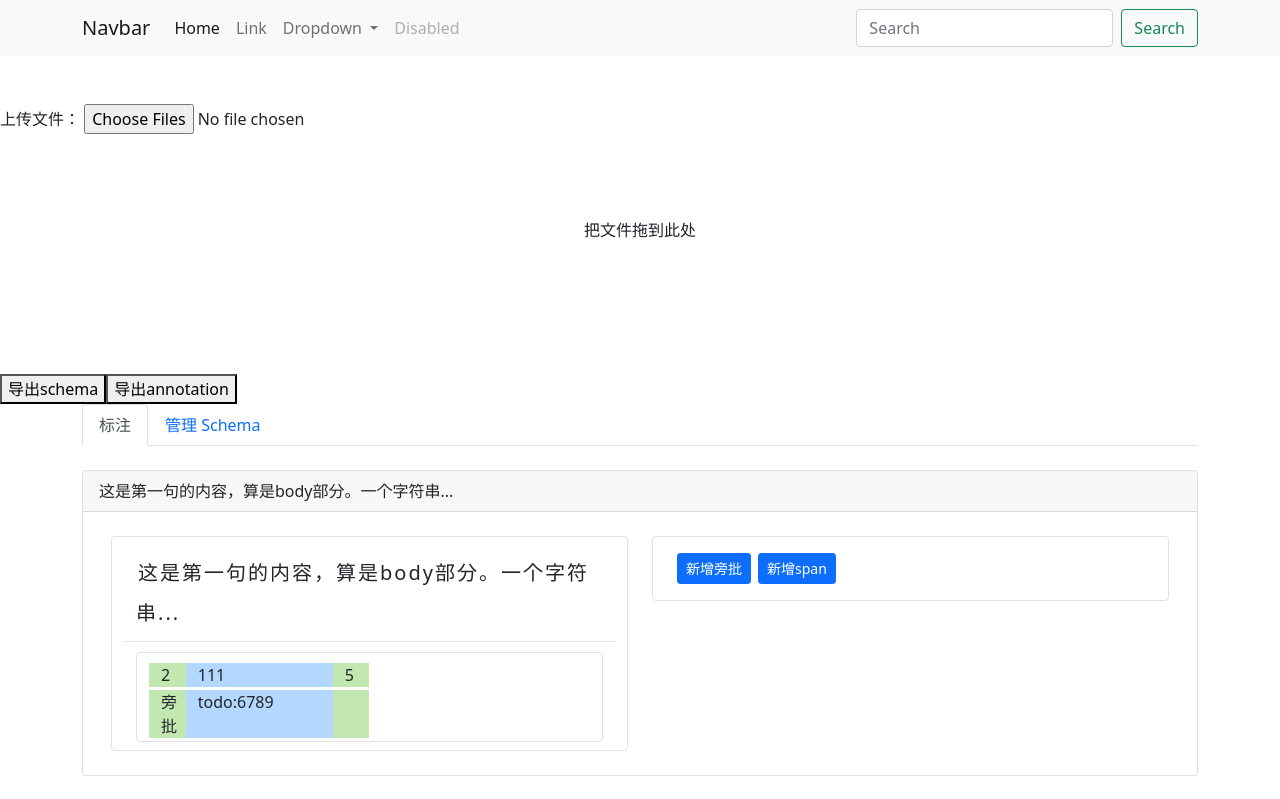
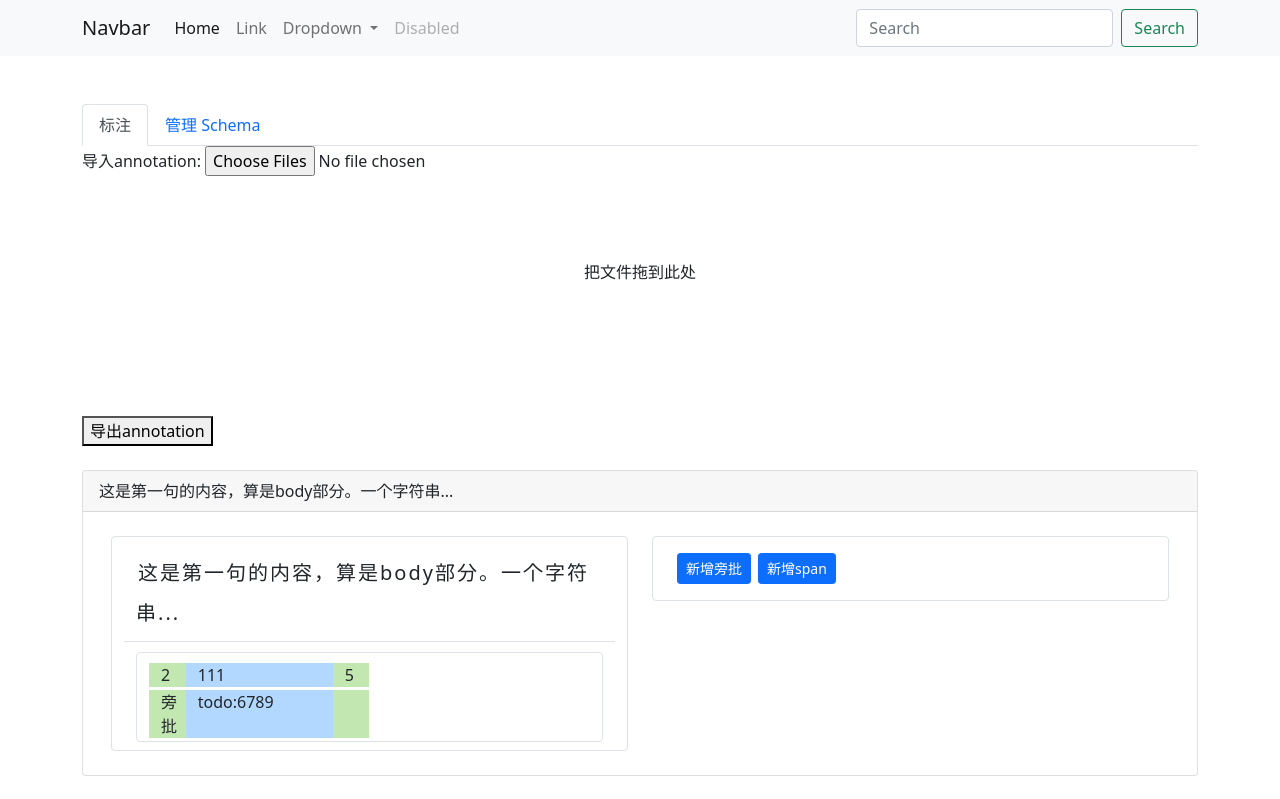
Before and after one commit to Tridict/Chips, a Vue app: page / in a window 1280 px wide. Shown: the top 799 px of the page. Built offline with nearby package versions, Linux system fonts and the light colour scheme.

Commit message:
feat: file import & export

```diff
--- a/src/App.vue
+++ b/src/App.vue
@@ -1,12 +1,5 @@
 <template>
   <NavBar />
-  <UploadBox @onRead="onReadAnnotation" />
-  <DownloadBtn filename="schema.json" :content="schema" btnText="导出schema" />
-  <DownloadBtn
-    filename="annotation.json"
-    :content="sentenceList"
-    btnText="导出annotation"
-  />
   <main class="container">
     <ul class="nav nav-tabs">
       <li class="nav-item">
@@ -46,8 +39,6 @@ import Schema from "@/pages/Schema/index.vue";
 import { useSchema } from "@/utils/schema/useSchema.js";
 import { useAnnotation } from "@/utils/Annotation/useAnnotation.js";
 import NavBar from "@/components/NavBar.vue";
-import UploadBox from "./components/uploadBox.vue";
-import DownloadBtn from "./components/downloadBtn.vue";
 
 const TABS = {
   annotation: Symbol(),
@@ -55,20 +46,15 @@ const TABS = {
 };
 
 export default {
-  components: { Annotation, Schema, NavBar, UploadBox, DownloadBtn },
+  components: { Annotation, Schema, NavBar },
   name: "App",
   setup() {
     const tab = ref(TABS.annotation);
 
-    const { schema } = useSchema();
-    const { sentenceList } = useAnnotation();
+    useSchema();
+    useAnnotation();
 
-    const onReadAnnotation = (fileContents) => {
-      const content = fileContents.value[0]?.content;
-      sentenceList.value = JSON.parse(content);
-    };
-
-    return { schema, sentenceList, onReadAnnotation, tab, TABS };
+    return { tab, TABS };
   }
 };
 </script>
--- a/src/components/uploadBox.vue
+++ b/src/components/uploadBox.vue
@@ -1,18 +1,17 @@
 <template>
   <div class="row upload-box">
     <label>
-      上传文件：
+      {{ title }}:
       <input type="file" @input="onInput" multiple />
     </label>
   </div>
-  <!-- <div>{{ fileMetaList[0]?.content }}</div> -->
-  <div class="droptarget-wrap">
+  <div class="droptarget-wrap" v-if="drop">
     <div
       id="droptarget"
       ref="dropTarget"
-      @drop="onDropFile"
-      @dragenter="onDropFile"
-      @dragover="onDropFile"
+      @drop="onDrop"
+      @dragenter="onDrop"
+      @dragover="onDrop"
     >
       把文件拖到此处
     </div>
@@ -23,6 +22,7 @@
 import useFile from "@/utils/file/useFile";
 
 export default {
+  props: ["title", "drop"],
   emits: ["onRead"],
   setup(props, ctx) {
     const { fileMetaList, onImportFiles, onDropFile } = useFile();
@@ -36,7 +36,14 @@ export default {
         // console.log(fileMetaList.value[0]?.content);
       }
     };
-    return { onDropFile, onInput };
+
+    const onDrop = async (event) => {
+      const res = await onDropFile(event);
+      if (res) {
+        ctx.emit("onRead", fileMetaList);
+      }
+    };
+    return { onDrop, onInput };
   }
 };
 </script>
--- a/src/pages/Annotation/index.vue
+++ b/src/pages/Annotation/index.vue
@@ -1,4 +1,10 @@
 <template>
+  <UploadBox title="导入annotation" :drop="true" @onRead="onReadAnnotation" />
+  <DownloadBtn
+    filename="annotation.json"
+    :content="sentenceList"
+    btnText="导出annotation"
+  />
   <SentenceBox
     v-for="sentence in sentenceList"
     :key="sentence.id"
@@ -10,12 +16,15 @@
 <script>
 import { inject } from "vue";
 import SentenceBox from "./components/SentenceBox.vue";
+import UploadBox from "../../components/uploadBox.vue";
+import DownloadBtn from "../../components/downloadBtn.vue";
 
 export default {
-  components: { SentenceBox },
+  components: { SentenceBox, UploadBox, DownloadBtn },
   setup() {
     const sentenceList = inject("sentenceList");
-    return { sentenceList };
+    const onReadAnnotation = inject("onReadAnnotation");
+    return { sentenceList, onReadAnnotation };
   }
 };
 </script>
--- a/src/pages/Schema/index.vue
+++ b/src/pages/Schema/index.vue
@@ -1,4 +1,6 @@
 <template>
+  <UploadBox title="导入schema" @onRead="onImport" />
+  <DownloadBtn filename="schema.json" :content="schema" btnText="导出schema" />
   <!-- 文本区域 -->
   <div class="edit-area col-12 col-xl-6">
     <div class="container my-2 py-2 border border-eee rounded">
@@ -30,11 +32,14 @@
 </template>
 
 <script>
-import { inject, ref } from "vue";
+import { inject, ref, watch } from "vue";
+import UploadBox from "../../components/uploadBox.vue";
+import DownloadBtn from "../../components/downloadBtn.vue";
 
 export default {
+  components: { UploadBox, DownloadBtn },
   setup() {
-    const schema = inject('schema');
+    const schema = inject("schema");
     const updateSchema = inject("updateSchema");
     const textarea = ref(schema.value);
     const onReset = () => {
@@ -43,7 +48,14 @@ export default {
     const onUpdate = () => {
       updateSchema(textarea.value);
     };
-    return { textarea, onReset, onUpdate };
+    const onImport = (fileContents) => {
+      const content = fileContents.value[0]?.content;
+      updateSchema(content);
+    };
+    watch(schema, () => {
+      textarea.value = schema.value;
+    });
+    return { schema, textarea, onReset, onUpdate, onImport };
   }
 };
 </script>
--- a/src/utils/Annotation/useAnnotation.js
+++ b/src/utils/Annotation/useAnnotation.js
@@ -38,8 +38,28 @@ export const useAnnotation = () => {
     }
   };
 
+  const onReadAnnotation = (fileContents) => {
+    const content = fileContents.value[0]?.content;
+    let arr = [];
+    try {
+      arr = JSON.parse(content);
+    } catch (error) {
+      arr = content.split("\n");
+    }
+    sentenceList.value = []; // 覆盖原有内容
+    arr.forEach((x, i) => {
+      if (!x) return;
+      sentenceList.value.push({
+        id: i,
+        text: typeof x === "string" ? x : x.text,
+        annotations: x.annotations || []
+      });
+    });
+  };
+
   provide("sentenceList", readonly(sentenceList));
   provide("addAnnotation", addAnnotation);
+  provide("onReadAnnotation", onReadAnnotation);
 
-  return { sentenceList, addAnnotation };
+  return { sentenceList, addAnnotation, onReadAnnotation };
 };
--- a/src/utils/file/useFile.js
+++ b/src/utils/file/useFile.js
@@ -11,15 +11,17 @@ const useFile = () => {
       await readFileLists(file, fileMetaList.value);
     }
   };
-  const onDropFile = (event) => {
+  const onDropFile = async (event) => {
     event.preventDefault();
 
     if (event.type == "drop") {
       const fileList = event.dataTransfer?.files;
       if (fileList) {
-        readFileLists(fileList, fileMetaList.value);
+        await readFileLists(fileList, fileMetaList.value);
+        return true;
       }
     }
+    return false;
   };
   const onRemoveFile = (idx) => {
     fileMetaList.value.splice(idx, 1);
```
